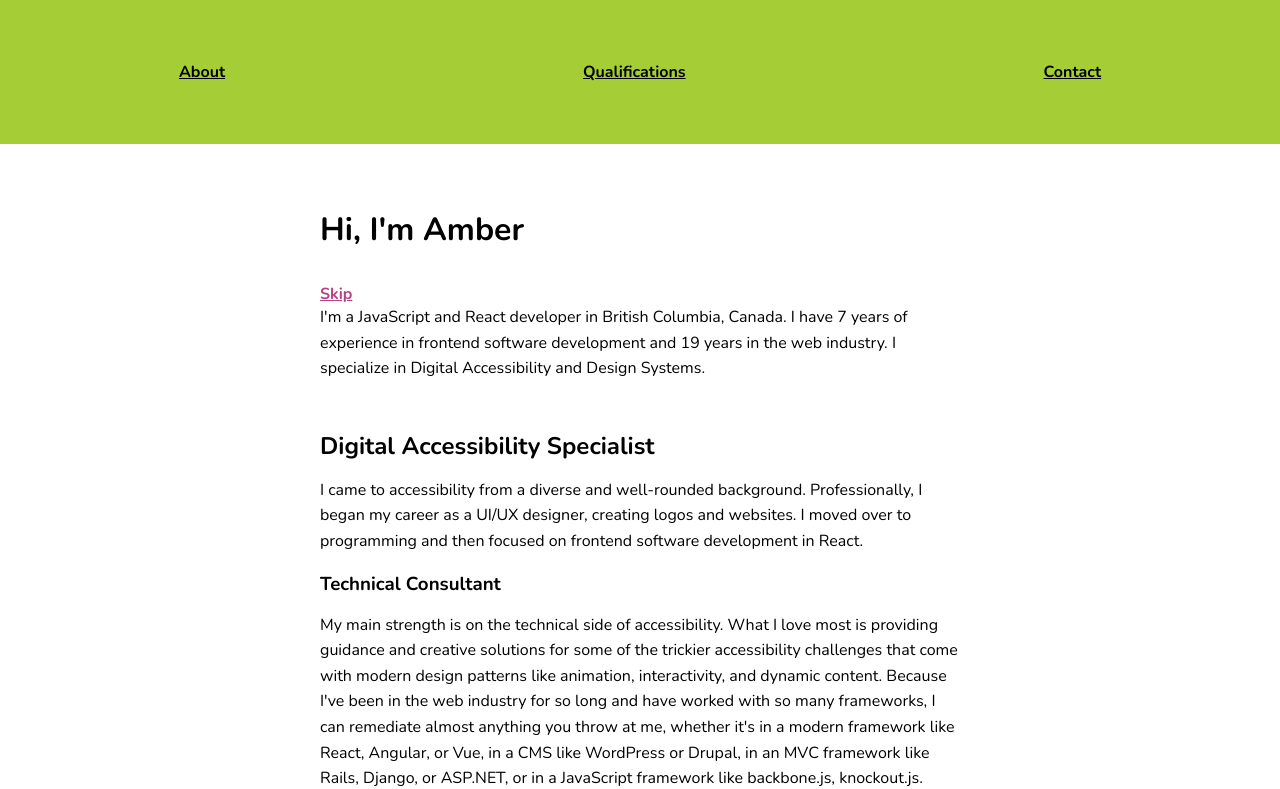
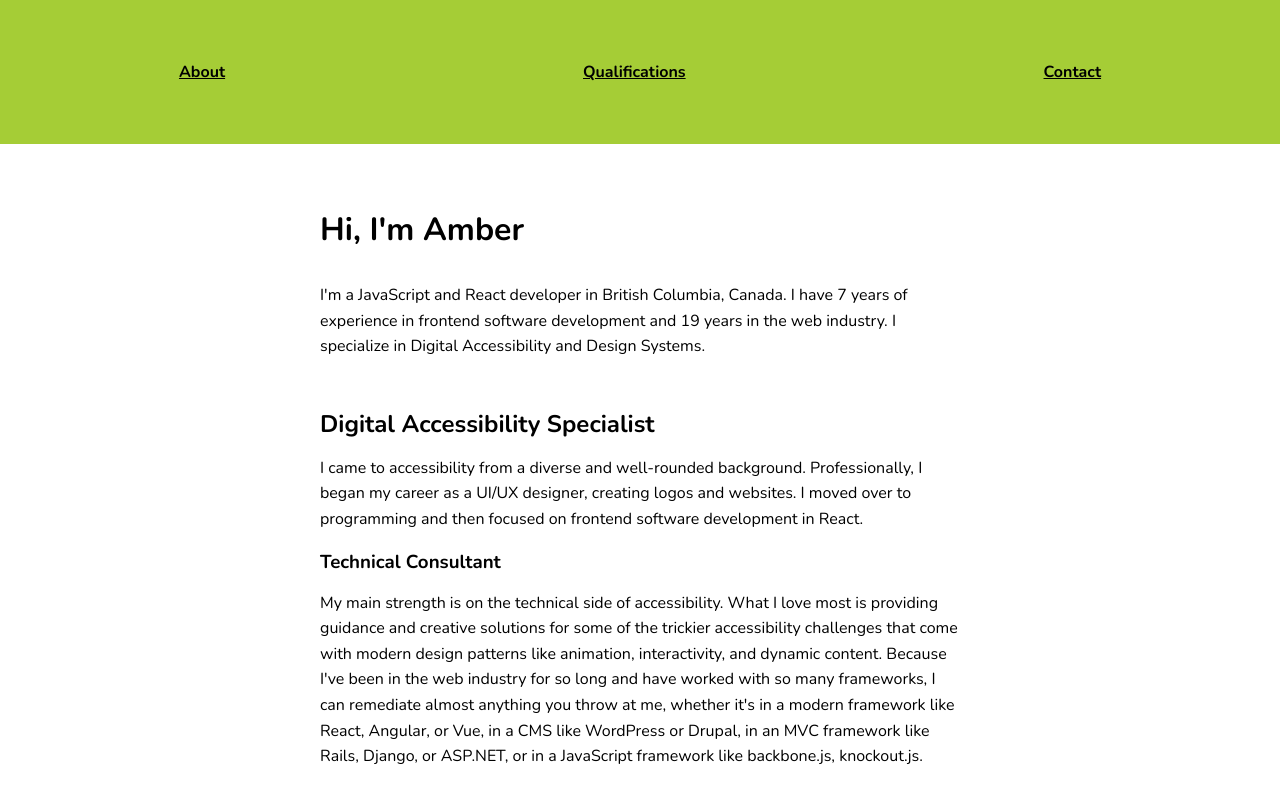
Before and after one commit to amberfrontend/website, a React (Create React App) app: page / in a window 1280 px wide. Shown: the top 789 px of the page. Built offline with nearby package versions, Linux system fonts and the light colour scheme.

Commit message:
Remove skip link

```diff
--- a/src/pages/About/About.tsx
+++ b/src/pages/About/About.tsx
@@ -18,9 +18,6 @@ export default function About() {
     return (
         <>
             <h1>Hi, I'm Amber</h1>
-            <Link href="/" skip>
-                Skip
-            </Link>
             <Block>
                 <p>
                     I'm a <strong className="Opt">JavaScript</strong> and{" "}
```
